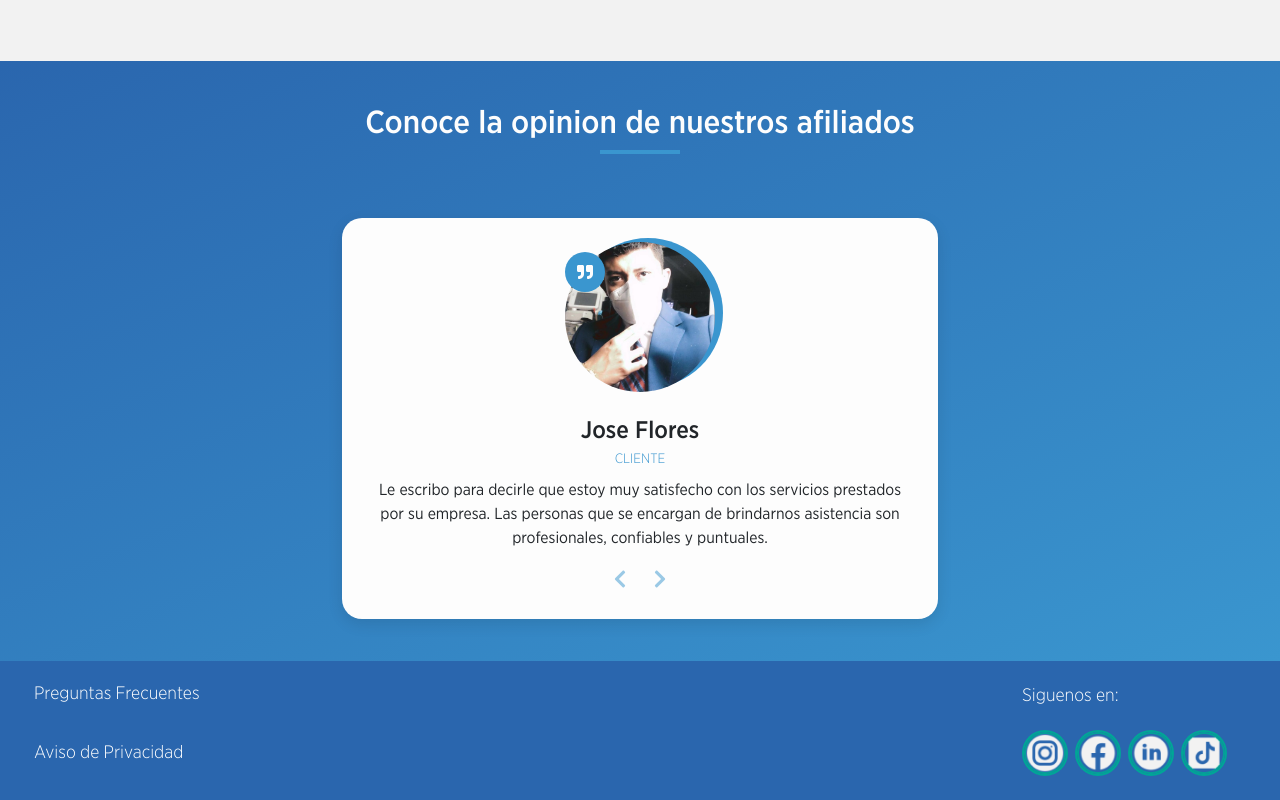
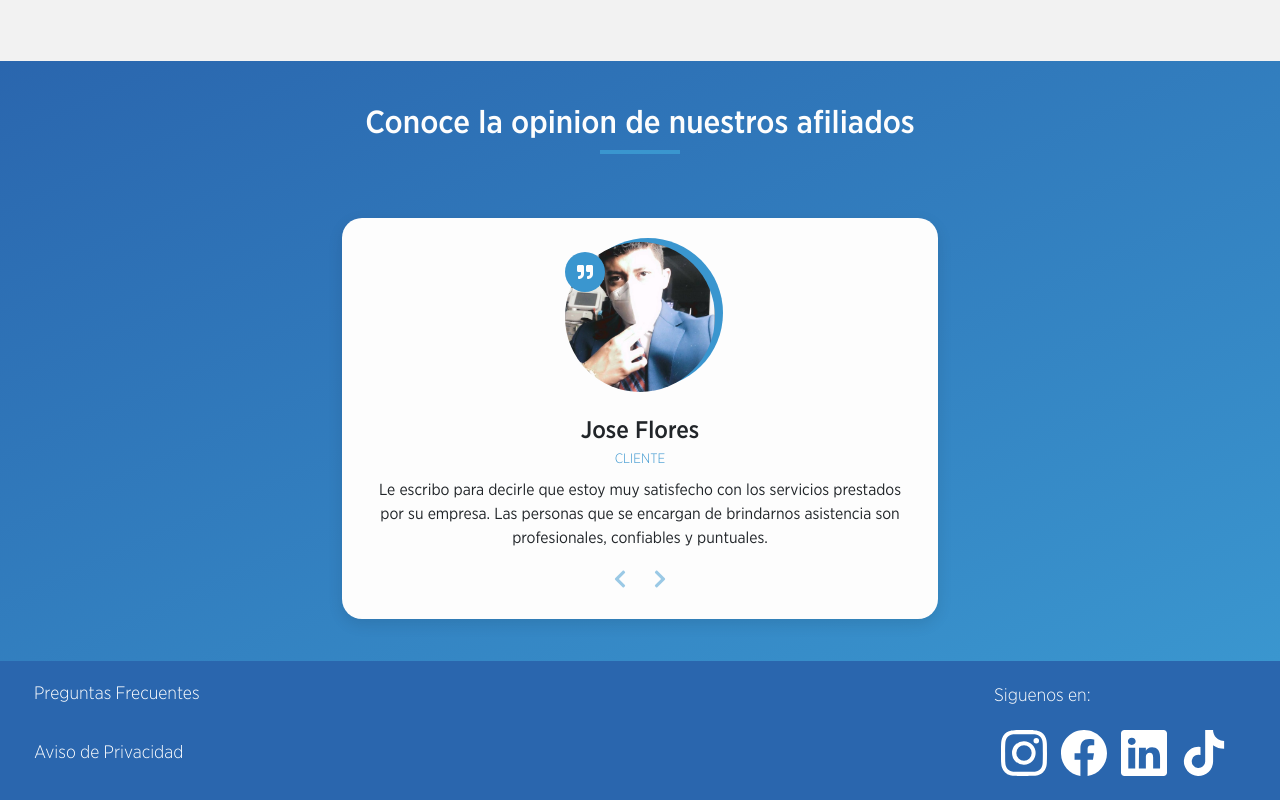
Before and after one commit to MrFontina/ProSaludMedical, a React (Create React App) app: page / in a window 1280 px wide. Shown: the part 1877-2677 px from the top of the page. Built offline with nearby package versions, Linux system fonts and the light colour scheme.

Commit message:
icons footer

```diff
--- a/src/Componentes/Footer.js
+++ b/src/Componentes/Footer.js
@@ -1,4 +1,6 @@
 import React from "react";
+import  {BsInstagram, BsFacebook, BsLinkedin} from "react-icons/bs";
+import {FaTiktok} from 'react-icons/fa'
 
 const Footer = () => {
   return (
@@ -12,16 +14,18 @@ const Footer = () => {
           <p>Siguenos en:</p>
           <div className="redes">
             <a href="https://www.instagram.com/prosalud_medical/">
-              <img src="../../Images/Instagram.png" alt="instagram" className="redIcon"></img>
+              <BsInstagram className="redIcon"/>
+              {/* <img src="../../Images/Instagram.png" alt="instagram" className="redIcon"></img> */}
             </a>
             <a href="https://www.facebook.com/Pro-Salud-Medical-102057139176033">
-              <img src="../../Images/Facebook.png" alt="facebook" className="redIcon"></img>
+              <BsFacebook className="redIcon"/>
+              {/* <img src="../../Images/Facebook.png" alt="facebook" className="redIcon"></img> */}
             </a>
             <a href="https://www.linkedin.com/company/pro-salud-medical/">
-              <img src="../../Images/LinkedIn.png" alt="linkedin" className="redIcon"></img>
+              <BsLinkedin className="redIcon"/>
             </a>
             <a href="https://www.tiktok.com/@prosalmedic">
-              <img src="../../Images/TikTok.png" alt="tik tok" className="redIcon"></img>
+              <FaTiktok className="redIcon"/>
             </a>
           </div>
         </div>
--- a/src/Styles/Componentes/footer.scss
+++ b/src/Styles/Componentes/footer.scss
@@ -1,5 +1,6 @@
 footer {
   width: 100%;
+
   .div-footer {
     height: 139px;
     background-color: $color-1;
@@ -10,7 +11,7 @@ footer {
     color: white;
     font-family: "gotham_narrowlight";
 
-    @media(max-width: 500px){
+    @media(max-width: 500px) {
       flex-direction: column-reverse;
       align-items: center;
       justify-content: space-evenly;
@@ -31,13 +32,16 @@ footer {
       font-weight: 400;
       font-size: 18px;
       line-height: 22px;
-      p{
+
+      p {
         cursor: pointer;
-        &:hover{
+
+        &:hover {
           color: black;
         }
       }
-      @media(max-width: 500px){
+
+      @media(max-width: 500px) {
         margin-right: 0px;
         align-items: center;
 
@@ -56,9 +60,14 @@ footer {
         .redIcon {
           width: 46px;
           height: 46px;
-          border: 2px solid #00a696;
-          border-radius: 23px;
           margin-right: 7px;
+          margin-left: 7px;
+          transition: 1s;
+
+          &:hover {
+            border: 2px solid #00a696;
+            border-radius: 23px;
+          }
         }
       }
     }
@@ -75,13 +84,16 @@ footer {
       font-size: 18px;
       line-height: 22px;
       cursor: pointer;
-      p{
-        &:hover{
+
+      p {
+        &:hover {
           color: black;
         }
       }
-      @media(max-width: 500px){
-        margin-left: 0px;;
+
+      @media(max-width: 500px) {
+        margin-left: 0px;
+        ;
         align-items: center;
       }
     }
```
